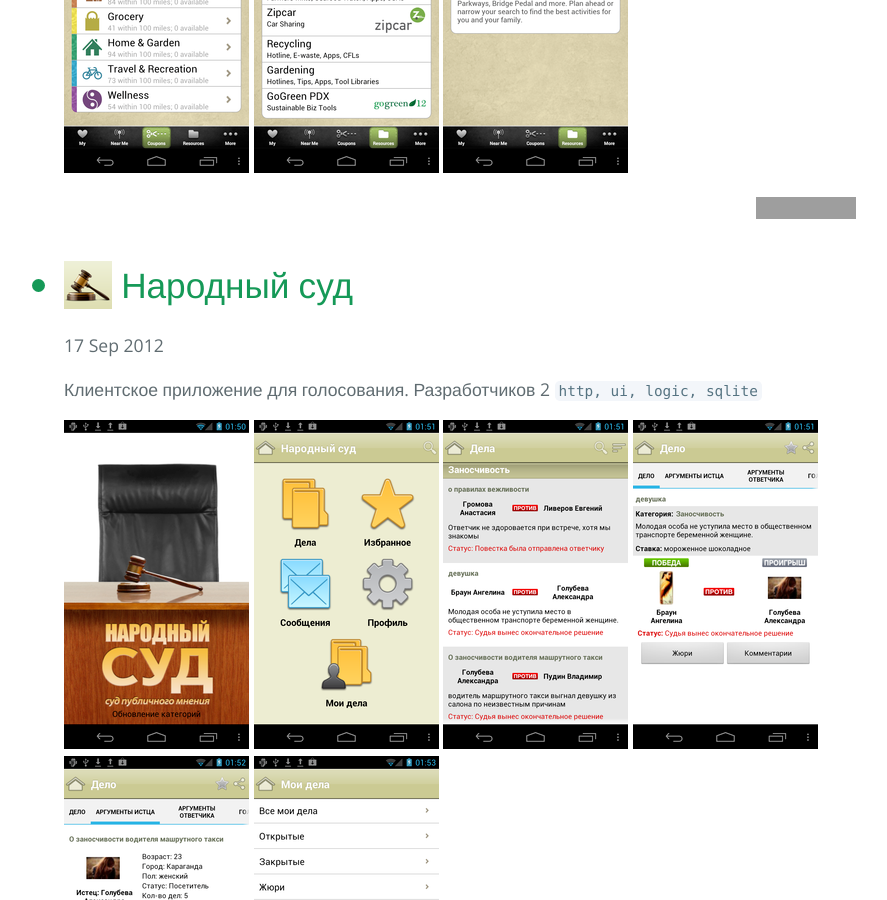
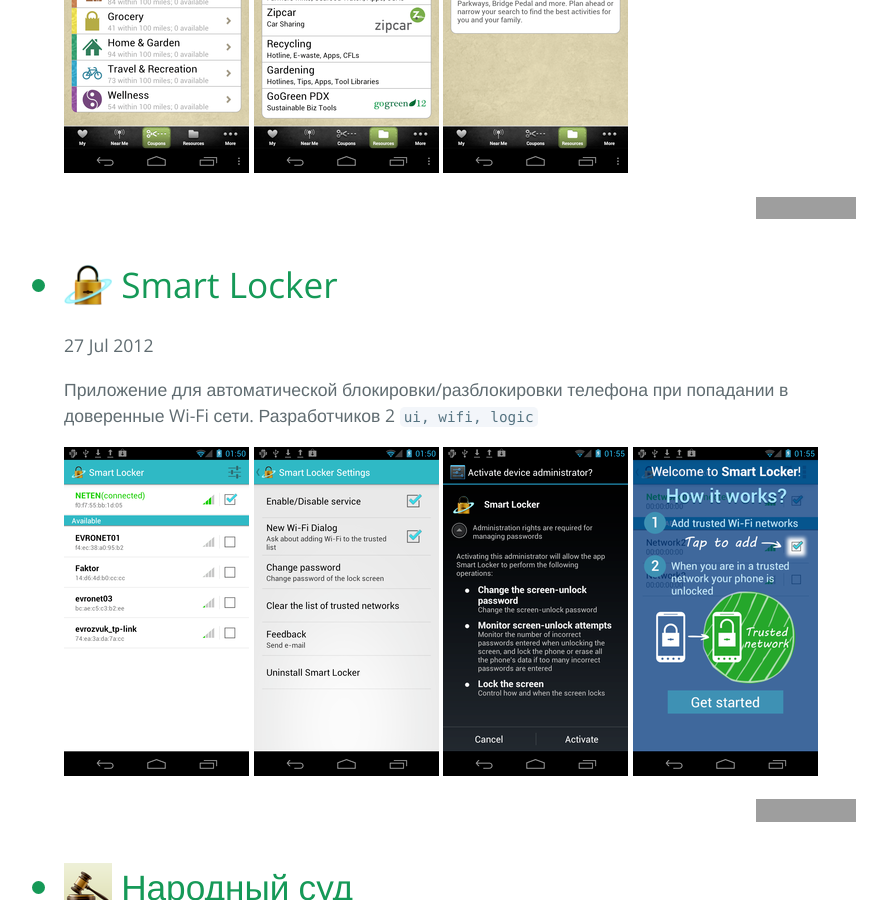
Before and after one commit to tepikin/tepikin.github.io, a Jekyll site: the page built from portfolio/index.html, in a window 1280 px wide and 900 px high, scrolled down 4228 px. Shown: the whole window, without its empty margins (200-1087 px from the left). Built offline with Jekyll 4.4.1, drawn with Linux system fonts in a browser that asks for light colours; grey boxes are pictures that could not be loaded.

Commit message:
SmartLocker added

```diff
--- a/_posts/2012-07-27-portfolio_poker_calc.markdown
+++ b/_posts/2012-07-27-portfolio_poker_calc.markdown
@@ -3,7 +3,7 @@
 title:  "Покерный калькулятор"
 date:   2012-07-27 00:00:00
 icon: /portfolio/images/pokerCalculator/icon_48.png
-order: 101
+order: 102
 vkcomments: true
 share_buttons: true
 categories: portfolio
--- /dev/null
+++ b/_posts/2012-07-27-portfolio_smart_locker.markdown
@@ -0,0 +1,27 @@
+---
+layout: post
+title:  "Smart Locker"
+date:   2012-07-27 00:00:00
+icon: /portfolio/images/SmartLocker/icon_48.png
+order: 100
+vkcomments: true
+share_buttons: true
+categories: portfolio
+---
+
+Приложение для автоматической блокировки/разблокировки телефона при попадании в доверенные Wi-Fi сети. Разработчиков 2 `ui, wifi, logic`
+
+<p>
+<div>
+<a class="example-image-link" href="{{ site.baseurl }}/portfolio/images/SmartLocker/1.png" data-lightbox="example-set" data-title="Camly"><img class="example-image" src="{{ site.baseurl }}/portfolio/images/SmartLocker/thumb_1.png" alt=""/></a>
+<a class="example-image-link" href="{{ site.baseurl }}/portfolio/images/SmartLocker/2.png" data-lightbox="example-set" data-title="Camly"><img class="example-image" src="{{ site.baseurl }}/portfolio/images/SmartLocker/thumb_2.png" alt=""/></a>
+<a class="example-image-link" href="{{ site.baseurl }}/portfolio/images/SmartLocker/3.png" data-lightbox="example-set" data-title="Camly"><img class="example-image" src="{{ site.baseurl }}/portfolio/images/SmartLocker/thumb_3.png" alt=""/></a>
+<a class="example-image-link" href="{{ site.baseurl }}/portfolio/images/SmartLocker/4.png" data-lightbox="example-set" data-title="Camly"><img class="example-image" src="{{ site.baseurl }}/portfolio/images/SmartLocker/thumb_4.png" alt=""/></a>
+</div>
+</p>
+
+<p align="right">
+<a href='https://play.google.com/store/apps/details?id=com.enterra.trustedwifi&utm_source=global_co&utm_medium=prtnr&utm_content=Mar2515&utm_campaign=PartBadge&pcampaignid=MKT-Other-global-all-co-prtnr-py-PartBadge-Mar2515-1'><img alt='Доступно на Google Play' src='https://play.google.com/intl/en_us/badges/images/generic/ru_badge_web_generic.png' width="100"/></a>
+</p>
+
+<!--more-->
--- a/_posts/2012-09-17-portfolio_instance_jude.markdown
+++ b/_posts/2012-09-17-portfolio_instance_jude.markdown
@@ -3,7 +3,7 @@
 title:  "Народный суд"
 date:   2012-09-17 00:00:00
 icon: /portfolio/images/Instance Jude/icon_48.png
-order: 100
+order: 101
 vkcomments: true
 share_buttons: true
 categories: portfolio
```
Also changed, not shown: portfolio/images/SmartLocker/1.png (renamed from portfolio/images/SmartLocker/device-2012-10-05-163220.png), portfolio/images/SmartLocker/2.png (renamed from portfolio/images/SmartLocker/device-2012-10-05-163231.png), portfolio/images/SmartLocker/3.png (renamed from portfolio/images/SmartLocker/device-2012-10-05-163725.png), portfolio/images/SmartLocker/4.png (renamed from portfolio/images/SmartLocker/device-2012-10-05-163734.png), portfolio/images/SmartLocker/icon.png (added), portfolio/images/SmartLocker/icon_48.png (added), portfolio/images/SmartLocker/thumb_1.png (added), portfolio/images/SmartLocker/thumb_2.png (added), portfolio/images/SmartLocker/thumb_3.png (added), portfolio/images/SmartLocker/thumb_4.png (added).
